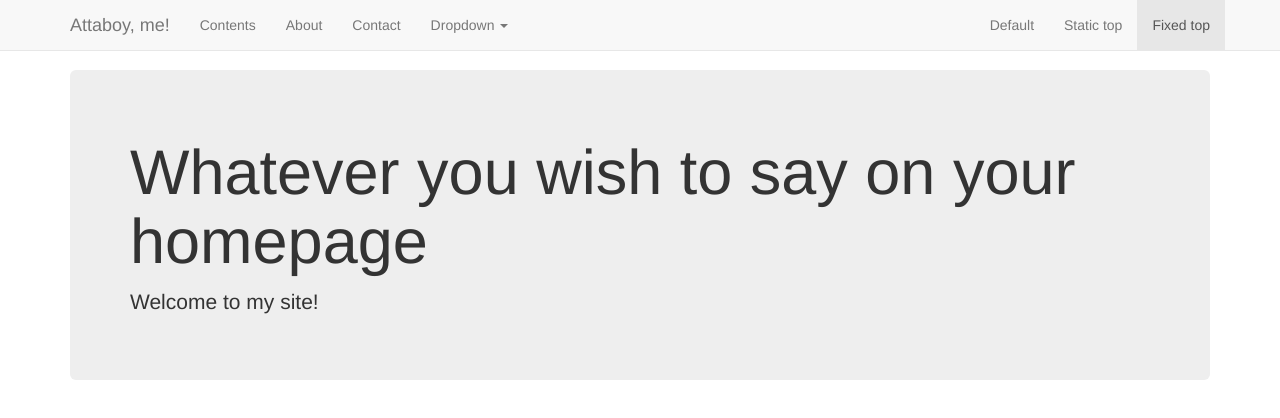
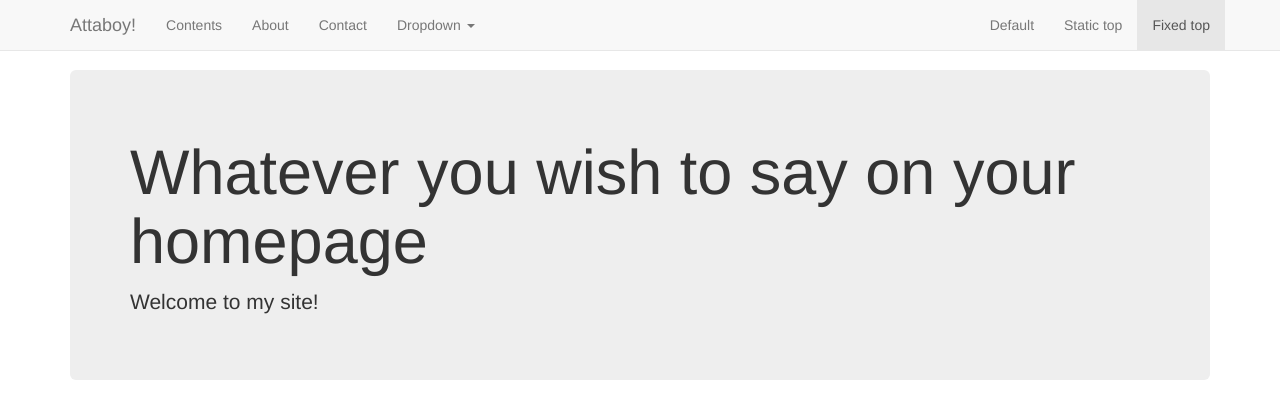
Before and after one commit to donaq/attaboy.me, a plain HTML site: page public/index.html in a window 1280 px wide. Shown: the top 418 px of the page. Drawn offline with Linux system fonts and the light colour scheme.

Commit message:
Changed title to just Attaboy!

```diff
--- a/public/index.html
+++ b/public/index.html
@@ -33,7 +33,7 @@
             <span class="icon-bar"></span>
             <span class="icon-bar"></span>
           </button>
-          <a class="navbar-brand homelink" href="#">Attaboy, me!</a>
+          <a class="navbar-brand homelink" href="#">Attaboy!</a>
         </div>
         <div class="navbar-collapse collapse">
           <ul id="topnavul" class="nav navbar-nav">
```
